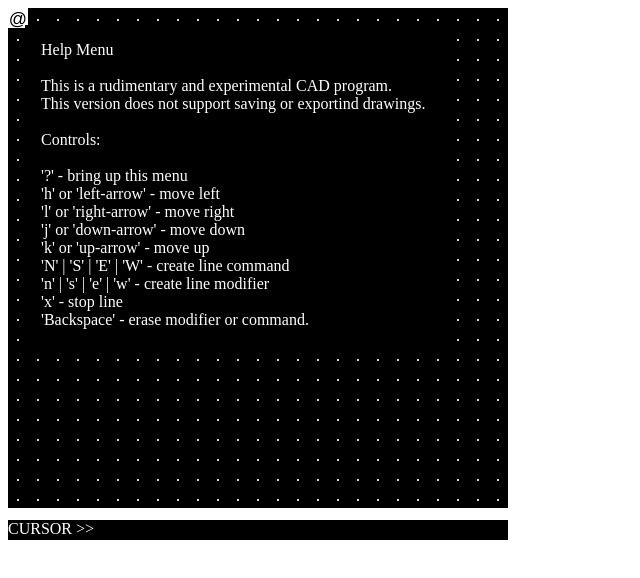
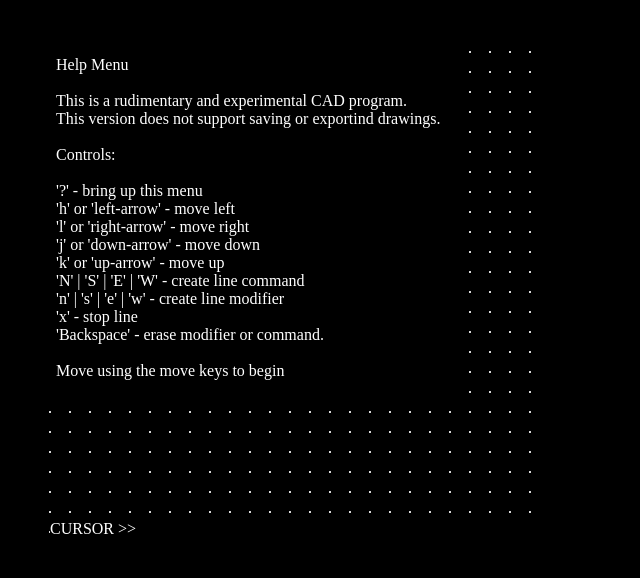
Before and after one commit to nikokozak/ripl, a website with bundled scripts: page index.html in a window 1280 px wide. Shown: the whole page, without its empty margins (0-640 px from the left). Built offline with nearby package versions, Linux system fonts and the light colour scheme.

Commit message:
add resampling for canvases, styling

```diff
--- a/index.html
+++ b/index.html
@@ -10,6 +10,10 @@
 	<canvas id="cursor-canvas"></canvas>
 	<script type="text/javascript" src="scripts/main.ts"></script>
 <style>
+	body {
+		background-color: black;
+		padding: 2rem;
+	}
 	#commander-canvas {
 		position: absolute;
 	}
@@ -25,8 +29,6 @@
 		width: 450;
 		height: 450;
 		position: absolute;
-		top: 25px;
-		left: 25px;
 		background-color: black;
 		color: white;
 		margin: 0;
--- a/scripts/cursor/help_menu.ts
+++ b/scripts/cursor/help_menu.ts
@@ -42,7 +42,9 @@ export default class HelpMenu
 		<p>'N' | 'S' | 'E' | 'W' - create line command</p>
 		<p>'n' | 's' | 'e' | 'w' - create line modifier</p>
 		<p> 'x' - stop line</p>
-		<p> 'Backspace' - erase modifier or command.
+		<p> 'Backspace' - erase modifier or command.</p>
+		<br />
+		<p>Move using the move keys to begin</p>
 		`;
 	}
 
--- a/scripts/settings.ts
+++ b/scripts/settings.ts
@@ -49,8 +49,11 @@ class Settings
 		for (let canvas of canvases)
 			{
 				const canvas_context = canvas.getContext('2d');
-				canvas.width = this.canvas_width;
-				canvas.height = this.canvas_height;
+				canvas.width = this.canvas_width * devicePixelRatio;
+				canvas.height = this.canvas_height * devicePixelRatio;
+				canvas_context.scale(devicePixelRatio, devicePixelRatio);
+				canvas.style.width = this.canvas_width + 'px';
+				canvas.style.height = this.canvas_height + 'px';
 				canvas_context.textBaseline = this.text_baseline;
 				canvas_context.textAlign = this.text_align;
 				canvas_context.font = this.font;
--- a/scripts/term.ts
+++ b/scripts/term.ts
@@ -48,6 +48,7 @@ export default class Term
 			height: `20px`,
 			position: `absolute`,
 			top: `${s.canvas_height + 20}px`,
+			left: `50px`,
 			'background-color': `${s.bg_color}`,
 			color: `${s.font_color}`
 		}
```
